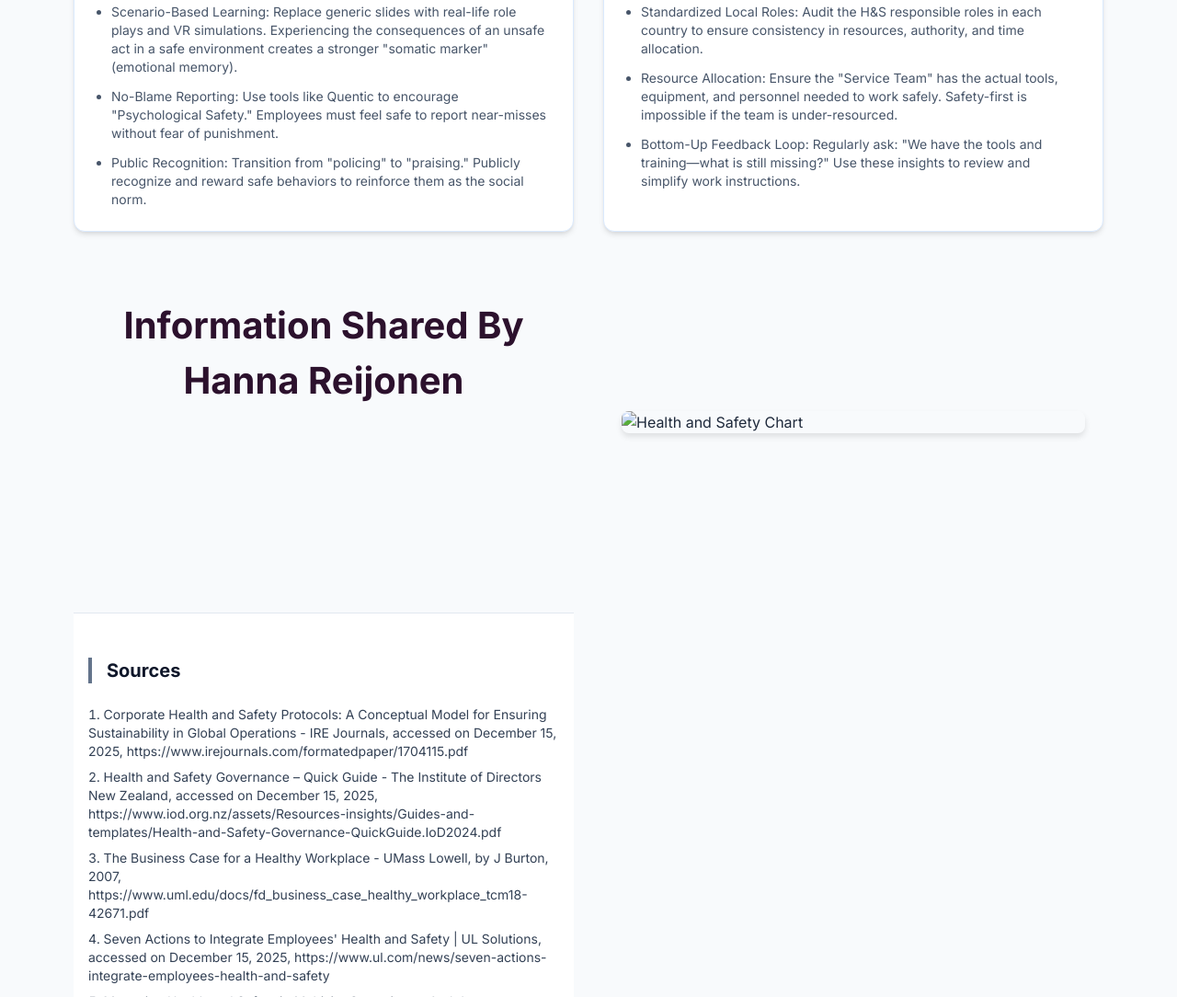
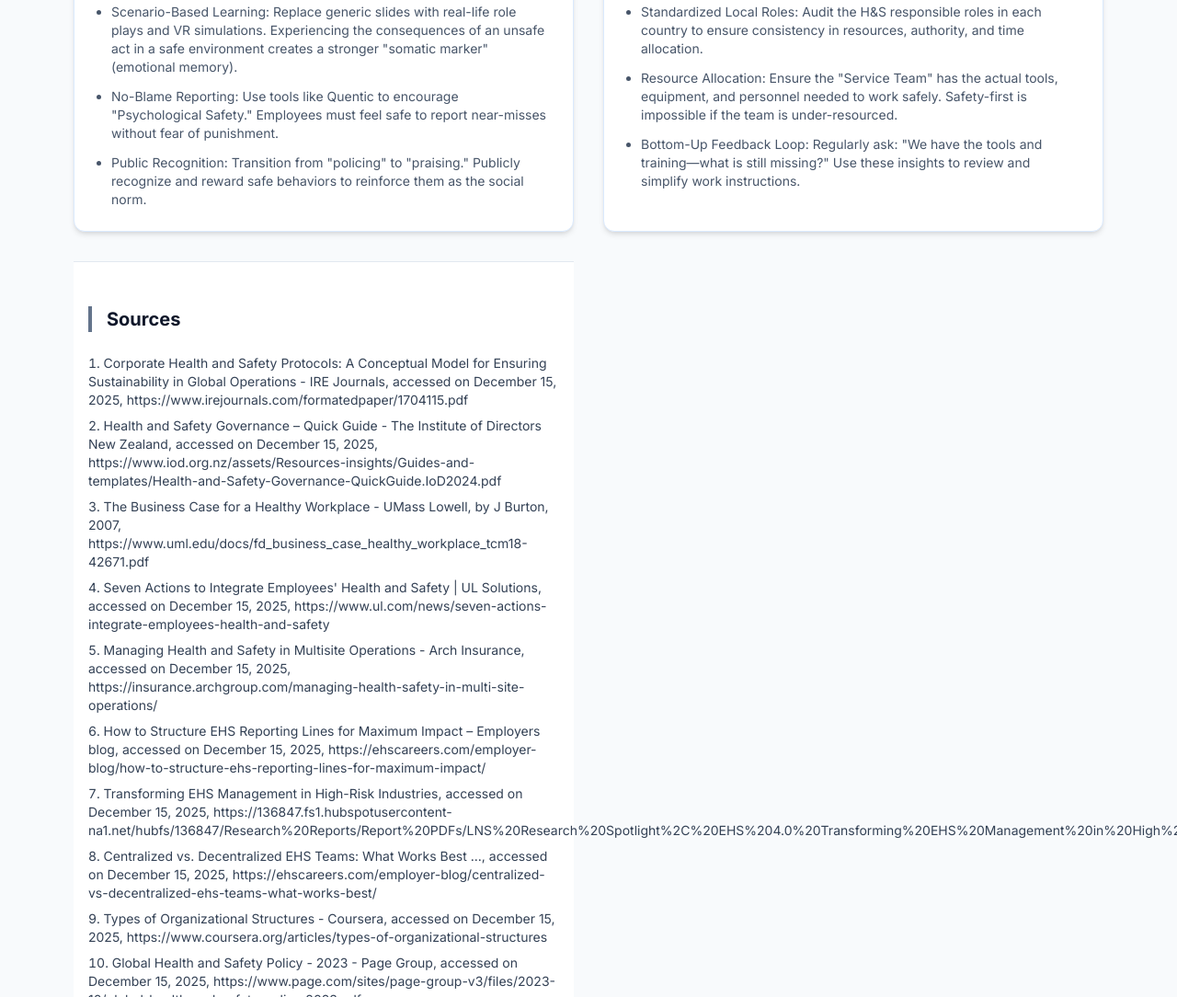
Before and after one commit to xandeepescador/Health-Safety-Organizational-Structure-Guide, a plain HTML site: page index.html in a window 1280 px wide. Shown: the part 5712-6796 px from the top of the page at 92% size. Drawn offline with nearby package versions, Linux system fonts and the light colour scheme.

Commit message:
Update index.html

```diff
--- a/index.html
+++ b/index.html
@@ -554,20 +554,8 @@
                             <li>Bottom-Up Feedback Loop: Regularly ask: "We have the tools and training—what is still missing?" Use these insights to review and simplify work instructions.</li>
                         </ul>
                     </div>
-                <body>
-                    <header style="text-align: center; margin-top: 40px; margin-bottom: 20px;">
-                        <h1 style="font-family: 'Inter', sans-serif; color: #2c112d; font-size: 2.5rem; font-weight: 700;">
-                            Information Shared By Hanna Reijonen
-                        </h1>
-                    </header>
 
-                    <div class="chart-container" style="display: flex; justify-content: center; align-items: center; padding: 20px;">
-                        <img src="your-filename.svg" alt="Health and Safety Chart" style="width: 100%; max-width: 600px; height: auto; border-radius: 8px; box-shadow: 0 4px 6px rgba(0,0,0,0.1);">
-                    </div>
-
-                </body>
-
-           <!-- Sources Section -->
+    <!-- Sources Section -->
         <section id="sources" class="py-12 bg-white border-t border-slate-200">
             <div class="max-w-6xl mx-auto px-4">
                 <h2 class="text-xl font-bold text-slate-900 mb-6 border-l-4 border-slate-500 pl-4">Sources</h2>
```
